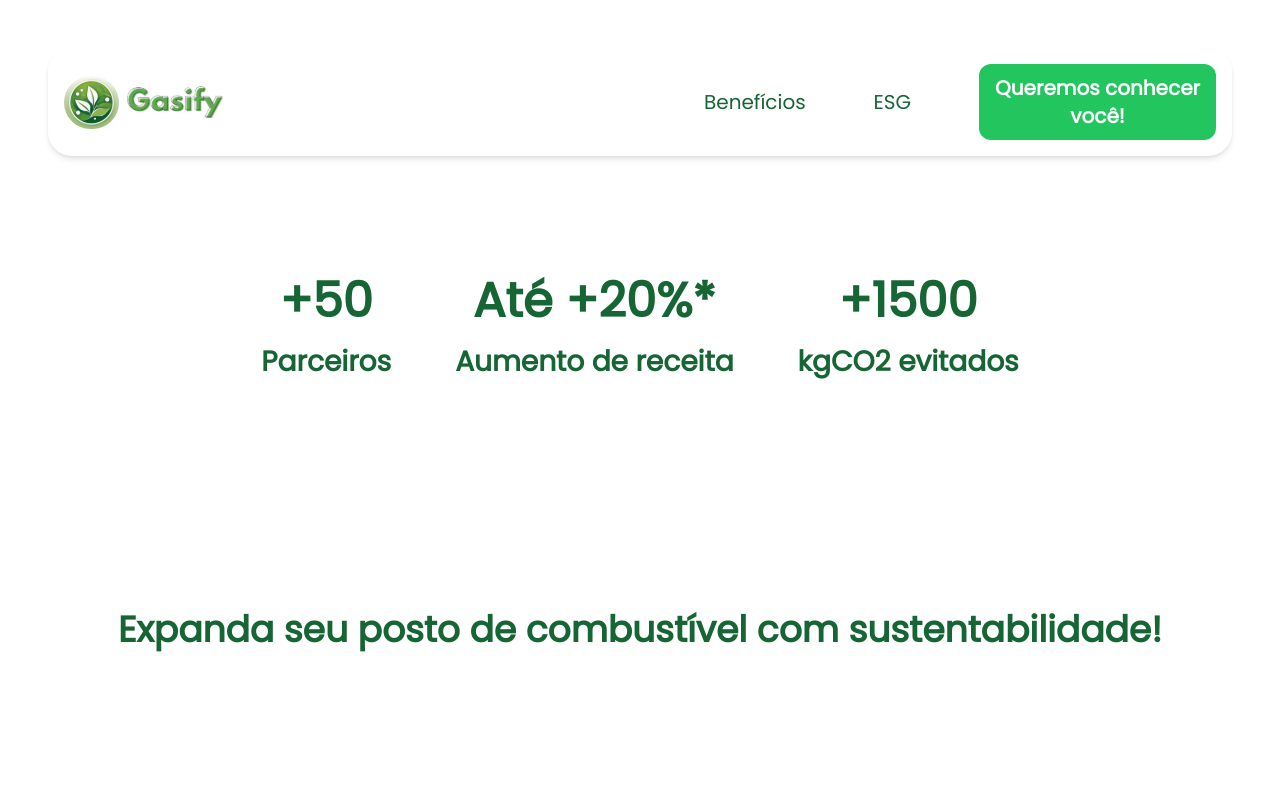
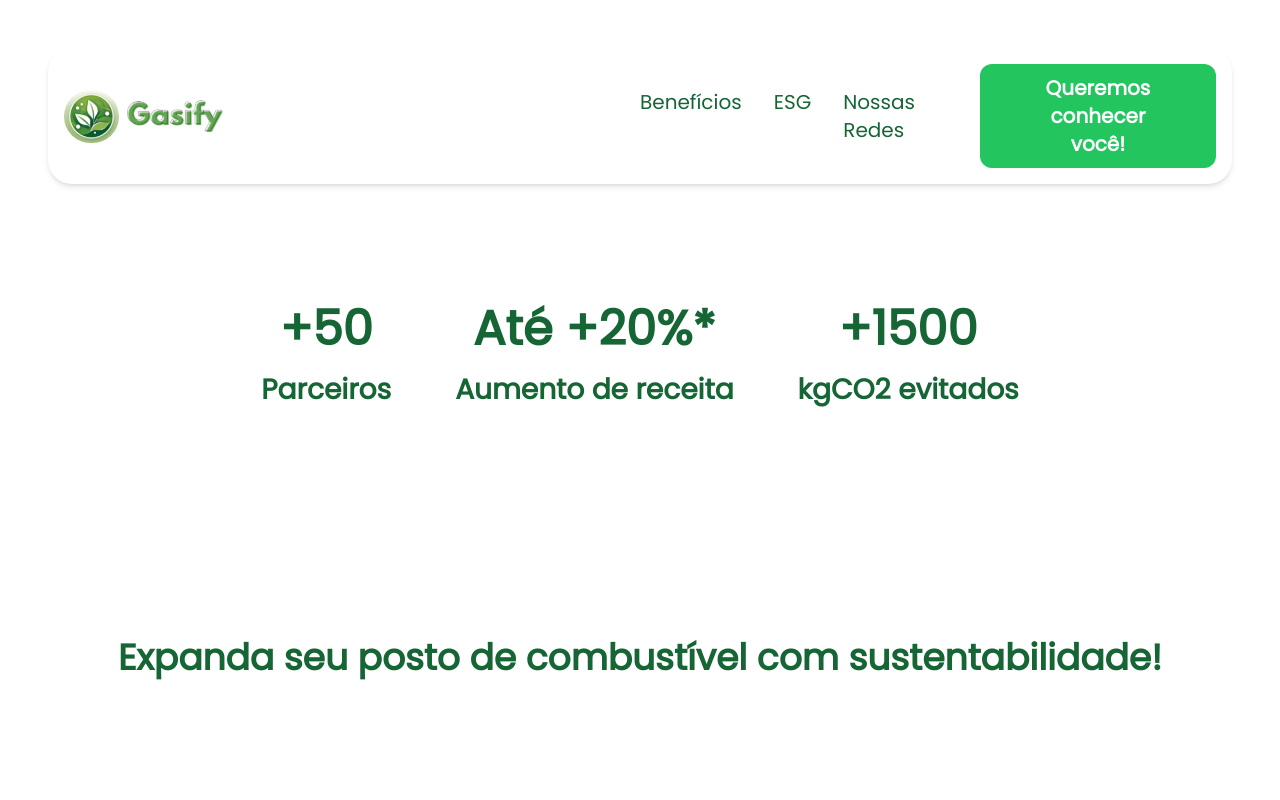
Before and after one commit to dougcarneiro/landing-gasify, a Next.js app: page / in a window 1280 px wide. Shown: the top 800 px of the page. Built offline with nearby package versions, Linux system fonts and the light colour scheme.

Commit message:
Finish Header

```diff
--- a/src/components/Divulgacao.jsx
+++ b/src/components/Divulgacao.jsx
@@ -25,13 +25,18 @@ export default function Divulgacao() {
           <image.GasifyLogo />
           <image.Gasify />
         </a>
-        <div className="flex items-center justify-between max-w-[40vw] min-w-[40vw]">
-          <Link to="divulgacao" smooth={true} duration={500} className="text-xl text-green-800 cursor-pointer">
-            Benefícios
-          </Link>
-          <Link to="esg" smooth={true} duration={500} className="text-xl text-green-800 cursor-pointer">
-            ESG
-          </Link>
+        <div className="flex items-center justify-between max-w-[45vw] min-w-[45vw]">
+          <div className="flex gap-8">
+            <Link to="divulgacao" smooth={true} duration={700} className="text-xl text-green-800 cursor-pointer">
+              Benefícios
+            </Link>
+            <Link to="esg" smooth={true} duration={900} className="text-xl text-green-800 cursor-pointer">
+              ESG
+            </Link>
+            <Link to="footer" smooth={true} duration={900} className="text-xl text-green-800 cursor-pointer">
+              Nossas Redes
+            </Link>
+          </div>
           <div className="text-white bg-green-500 hover:bg-green-600 focus:ring-4 focus:outline-none focus:ring-green-300 font-medium rounded-xl px-4 py-2.5 text-center">
             <Link
               to="form"
@@ -177,7 +182,11 @@ export default function Divulgacao() {
           <RegisterForm />
         </Element>
       </main>
-      <footer className="relative ">
+      <Element
+        className="relative"
+        name="footer"
+        id="footer"
+      >
         <image.Planta />
         <div className="flex flex-col gap-8 justify-center items-center h-[340px] bg-green-800 text-white">
           <p className="text-white text-2xl font-semibold">
@@ -189,7 +198,7 @@ export default function Divulgacao() {
           <FontAwesomeIcon icon={faYoutube} size="2x" className="text-white mx-4"/>
           </div>
         </div>
-      </footer>
+      </Element>
     </>
   );
 }
```
